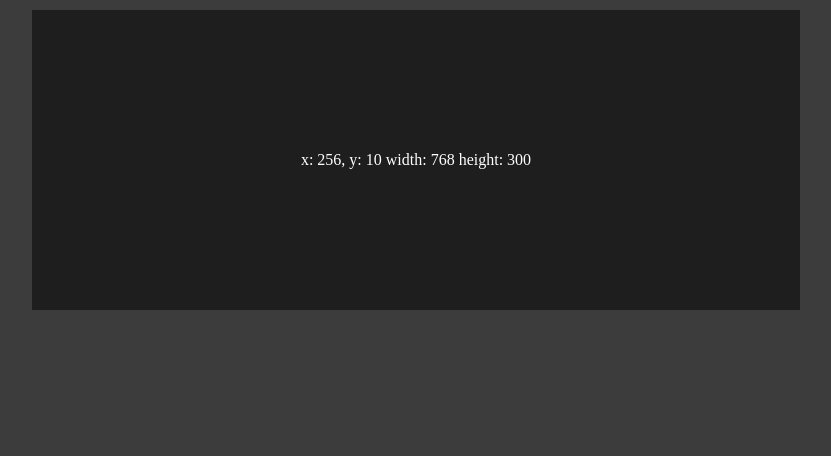
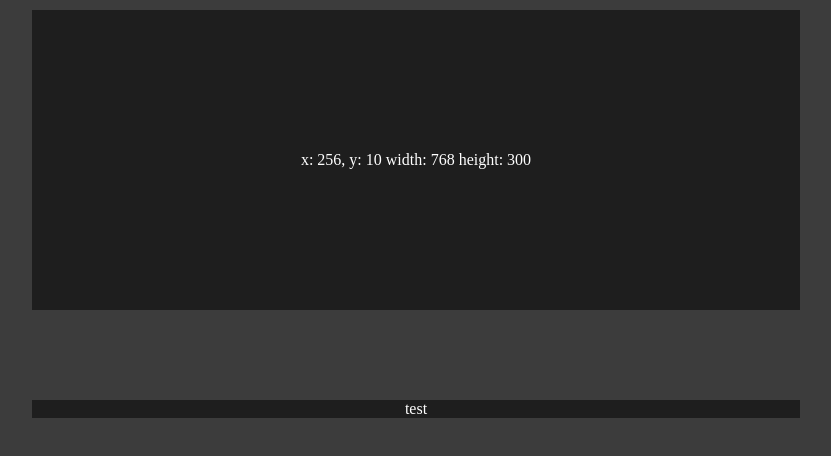
Before and after one commit to richardimaoka/next-sandbox, a Next.js app in the folder next/: page / in a window 1280 px wide. Shown: the top 456 px of the page, without its empty margins (224-1055 px from the left). Built offline with nearby package versions, Linux system fonts and the light colour scheme.

Commit message:
test button

```diff
--- a/next/pages/index.tsx
+++ b/next/pages/index.tsx
@@ -1,5 +1,7 @@
 import { css } from "@emotion/react";
 import { Noto_Sans_JP } from "next/font/google";
+import Link from "next/link";
+import { useRouter } from "next/router";
 import { useEffect, useRef, useState } from "react";
 
 const notoSansJP = Noto_Sans_JP({
@@ -68,6 +70,8 @@ const FixedButton = () => (
 
 export default function Home() {
   const list = [1, 2, 3, 4];
+  const router = useRouter();
+  const test = typeof router.query.test === "string" ? router.query.test : "a";
 
   return (
     <>
@@ -84,7 +88,7 @@ export default function Home() {
           }
 
           width: 768px;
-          height: 100vh;
+          height: 50vh;
 
           // carousel container
           scroll-snap-type: x mandatory;
@@ -108,6 +112,18 @@ export default function Home() {
           </div>
         ))}
       </div>
+      <div
+        css={css`
+          display: flex;
+          justify-content: center;
+          margin: 0 auto;
+          width: 768px;
+          background-color: #1e1e1e;
+          color: white;
+        `}
+      >
+        <Link href={{ pathname: "/", query: { test: test + "a" } }}>test</Link>
+      </div>
     </>
   );
 }
```
